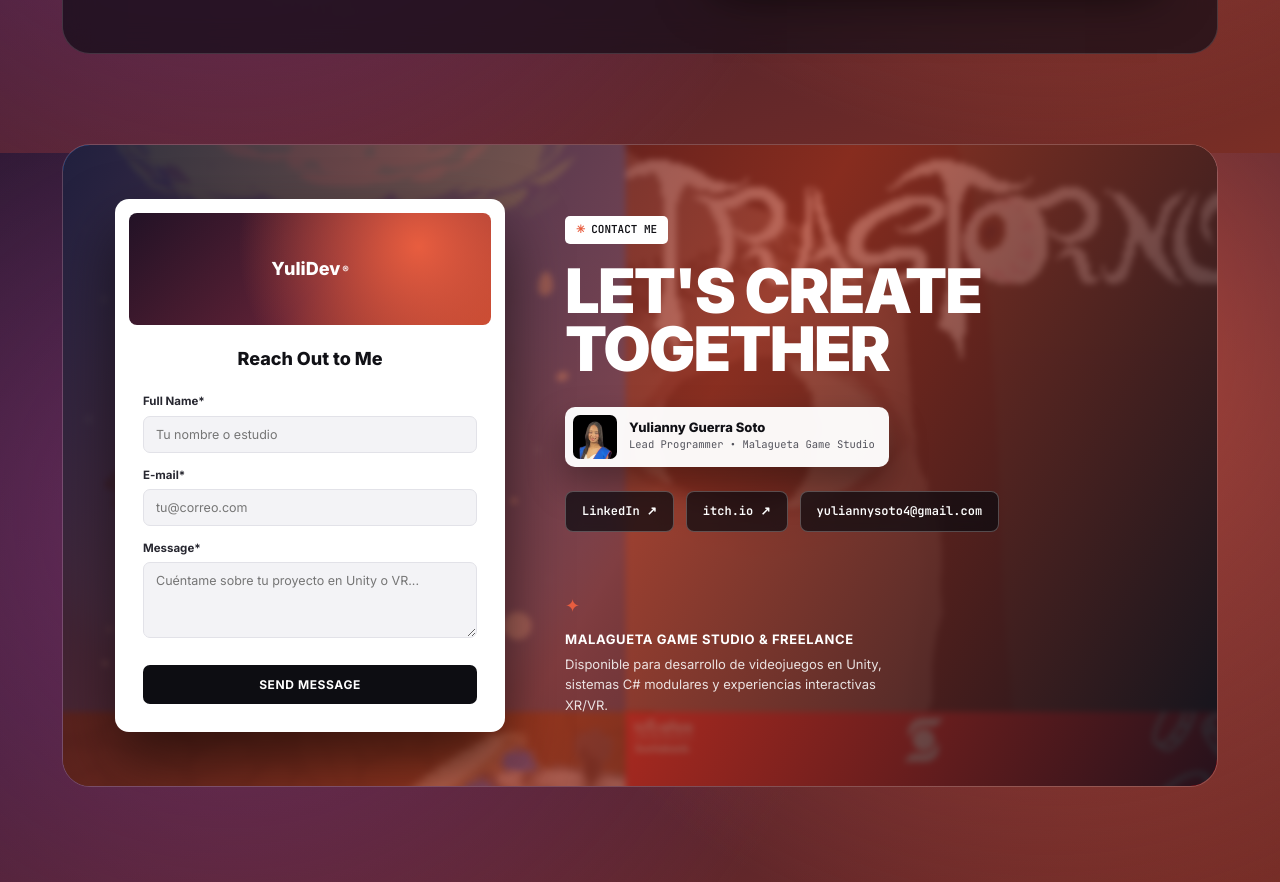
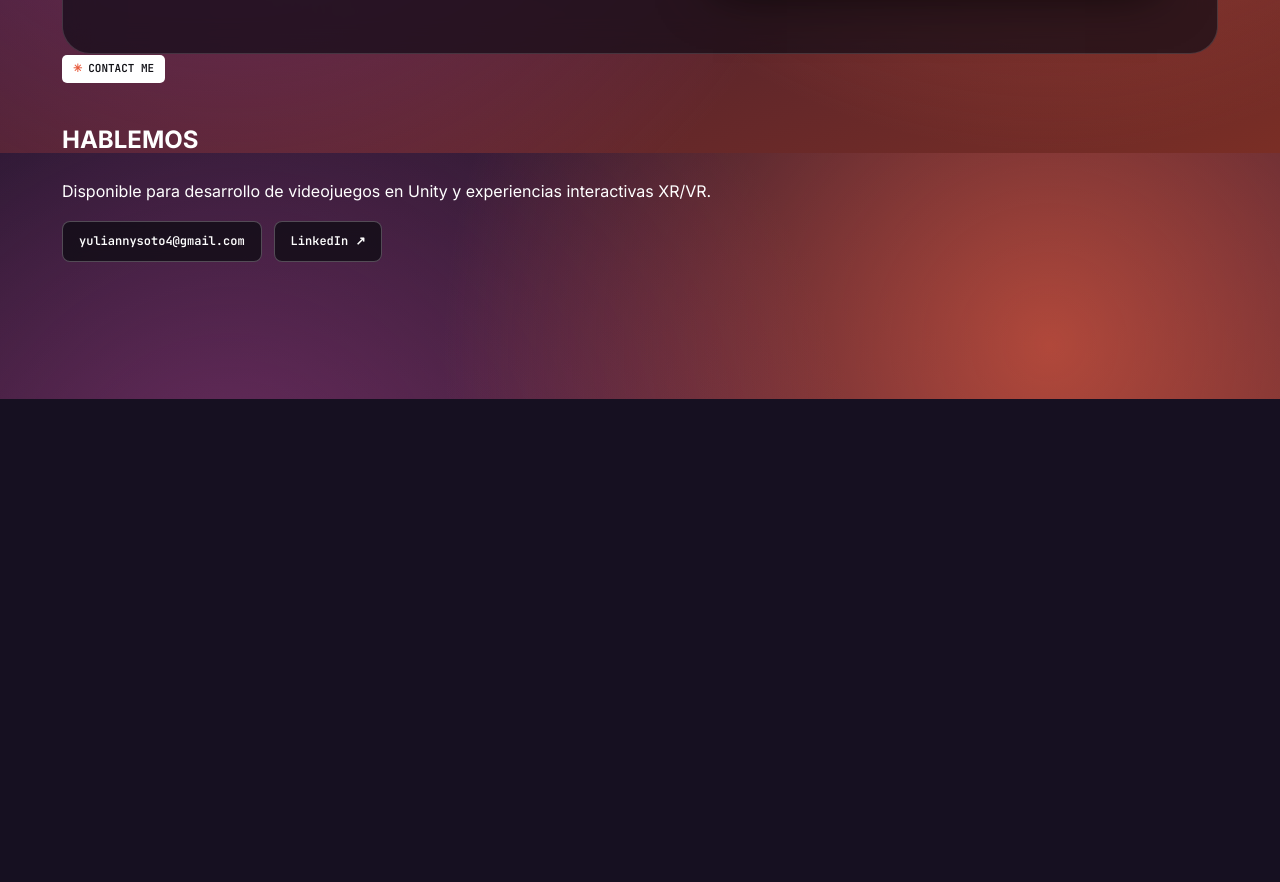
Before and after one commit to yulidev09/yulidev09.github.io, a plain HTML site: page index.html in a window 1280 px wide. Shown: the part 3847-4729 px from the top of the page. After the commit the page ends 4246 px from the top, so only its background shows below. Drawn offline with Linux system fonts and the light colour scheme.

Commit message:
Refactor contact section and update project details
Updated the contact section to a simpler layout and modified the project description.

```diff
--- a/index.html
+++ b/index.html
@@ -8,7 +8,7 @@
     <link rel="preconnect" href="https://fonts.gstatic.com" crossorigin>
     <link href="https://fonts.googleapis.com/css2?family=Inter:wght@400;500;600;700;800;900&family=JetBrains+Mono:wght@400;500;600&display=swap" rel="stylesheet">
     <link rel="stylesheet" href="css/style.css?v=5">
-    <link rel="stylesheet" href="css/sections.css?v=1">
+    <link rel="stylesheet" href="css/sections.css?v=2">
 </head>
 <body>
 
@@ -285,13 +285,13 @@
                     <div class="project-content">
                         <h3>TRASTORNO</h3>
                         <p>
-                            Experiencia de terror psicológico en primera persona con iluminación dinámica, diseño de sonido espacial y perfiles de post-procesado personalizados en URP.
+                            Juego de terror psicológico en vista top-down con estética pixel art. Explora un entorno opresivo donde la atmósfera, la iluminación y el sonido construyen la tensión.
                         </p>
                         <ul class="tech-list">
-                            <li>Unity 3D First-Person</li>
+                            <li>Unity 2D Top-Down</li>
+                            <li>Pixel Art</li>
                             <li>Custom Post-Processing</li>
                             <li>Spatial Audio Design</li>
-                            <li>Dynamic Lighting</li>
                         </ul>
                         <a href="https://yuli-dev.itch.io/" target="_blank" class="itch-banner-btn">
                             Ver en itch.io ↗
@@ -372,67 +372,18 @@
             </div>
         </section>
 
-        <section id="contacto" class="contact-editorial fade-in">
-            <div class="contact-bg-collage">
-                <img src="img/Amnesia.png" alt="">
-                <img src="img/Trastorno.jpg" alt="">
-                <img src="img/CoffeRush.png" alt="">
-                <img src="img/Scotiabank.png" alt="">
-            </div>
-            <div class="contact-bg-overlay"></div>
-
-            <div class="contact-form-card">
-                <div class="contact-card-banner">YuliDev<sup>®</sup></div>
-                <div class="contact-form-body">
-                    <h3>Reach Out to Me</h3>
-                    <form id="contactForm">
-                        <div class="form-group">
-                            <label for="senderName">Full Name*</label>
-                            <input type="text" id="senderName" placeholder="Tu nombre o estudio" required>
-                        </div>
-                        <div class="form-group">
-                            <label for="senderEmail">E-mail*</label>
-                            <input type="email" id="senderEmail" placeholder="tu@correo.com" required>
-                        </div>
-                        <div class="form-group">
-                            <label for="senderMsg">Message*</label>
-                            <textarea id="senderMsg" placeholder="Cuéntame sobre tu proyecto en Unity o VR..." required></textarea>
-                        </div>
-                        <button type="submit" class="submit-msg-btn">Send Message</button>
-                    </form>
-                </div>
-            </div>
-
-            <div class="contact-right-copy">
-                <div>
-                    <div class="contact-pill-tag"><span>✳</span> CONTACT ME</div>
-                    <h2>LET'S CREATE<br>TOGETHER</h2>
-
-                    <div class="contact-trust-badge">
-                        <img src="img/yo.jpg" alt="Yulianny Guerra Soto">
-                        <div>
-                            <strong>Yulianny Guerra Soto</strong>
-                            <span>Lead Programmer • Malagueta Game Studio</span>
-                        </div>
-                    </div>
-
-                    <div class="contact-direct-links">
-                        <a href="https://www.linkedin.com/in/yulianny-guerra-74188b352" target="_blank">LinkedIn ↗</a>
-                        <a href="https://yuli-dev.itch.io/" target="_blank">itch.io ↗</a>
-                        <button type="button" id="copyBtn" onclick="copyEmail()">yuliannysoto4@gmail.com</button>
-                    </div>
-                </div>
-
-                <div class="contact-bottom-note">
-                    <span class="spark">✦</span>
-                    <strong>Malagueta Game Studio &amp; Freelance</strong>
-                    <p>Disponible para desarrollo de videojuegos en Unity, sistemas C# modulares y experiencias interactivas XR/VR.</p>
-                </div>
+        <section id="contacto" class="contact-simple fade-in">
+            <div class="contact-pill-tag"><span>✳</span> CONTACT ME</div>
+            <h2>HABLEMOS</h2>
+            <p>Disponible para desarrollo de videojuegos en Unity y experiencias interactivas XR/VR.</p>
+            <div class="contact-direct-links">
+                <button type="button" id="copyBtn" onclick="copyEmail()">yuliannysoto4@gmail.com</button>
+                <a href="https://www.linkedin.com/in/yulianny-guerra-74188b352" target="_blank">LinkedIn ↗</a>
             </div>
         </section>
 
     </div>
 
-    <script src="js/script.js?v=5"></script>
+    <script src="js/script.js?v=6"></script>
 </body>
 </html>
```
